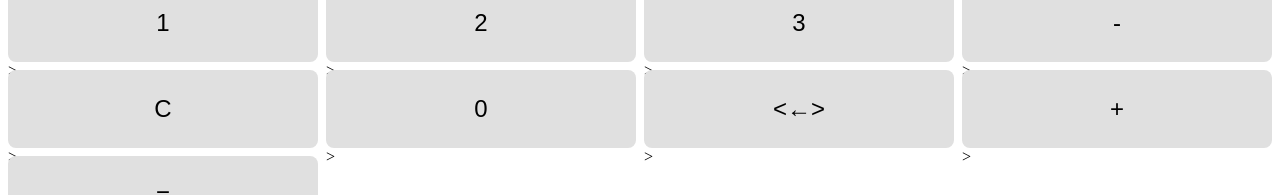
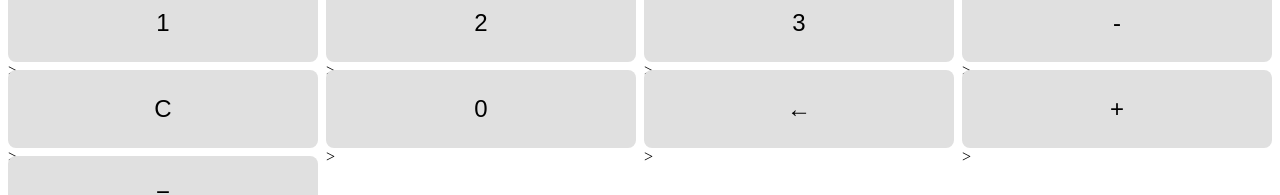
Before and after one commit to Reashi/angular-calculator, an Angular app: page / in a window 1280 px wide. Shown: the part 281-476 px from the top of the page. Built offline with nearby package versions, Linux system fonts and the light colour scheme.

Commit message:
visual bug fixed

```diff
--- a/src/app/components/calculator/calculator.ts
+++ b/src/app/components/calculator/calculator.ts
@@ -24,7 +24,7 @@ export class Calculator {
     '7', '8', '9', '/',
     '4', '5', '6', '*',
     '1', '2', '3', '-',
-    'C', '0', '<←>', '+',
+    'C', '0', '←', '+',
     '='
   ];
 
```
